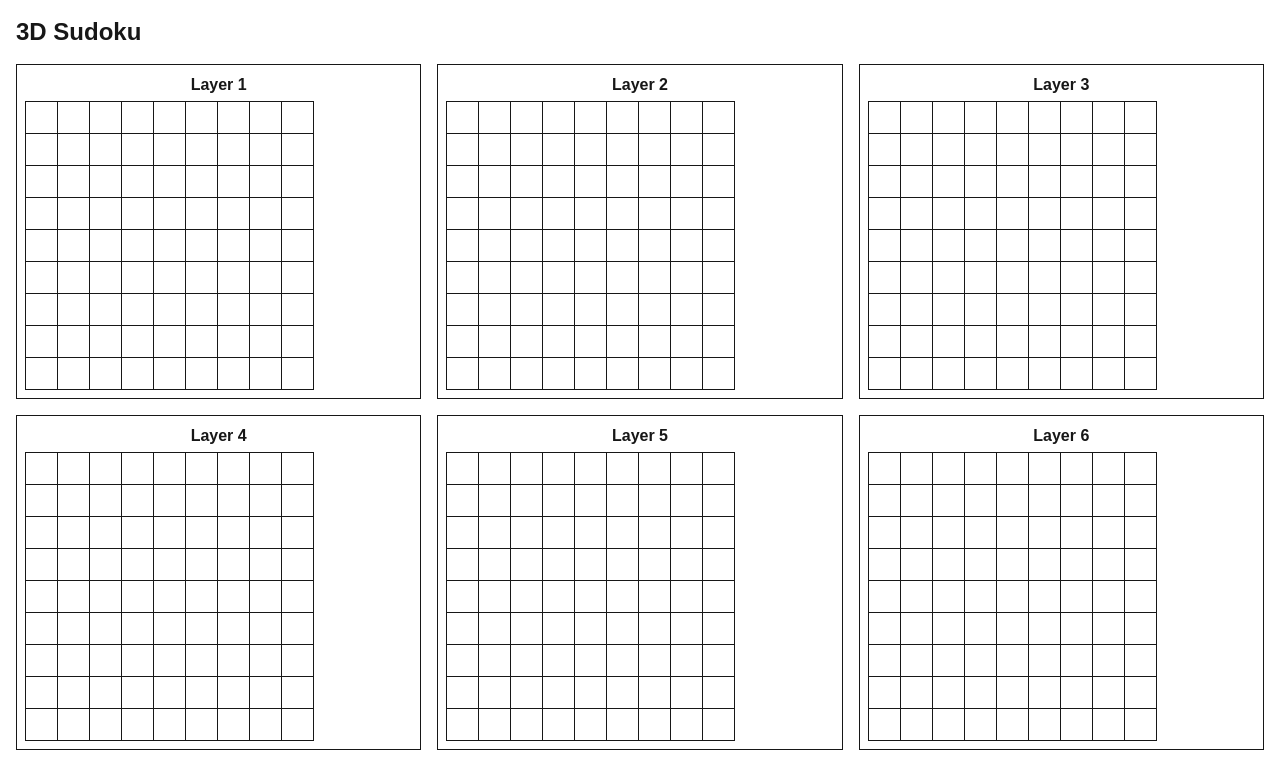
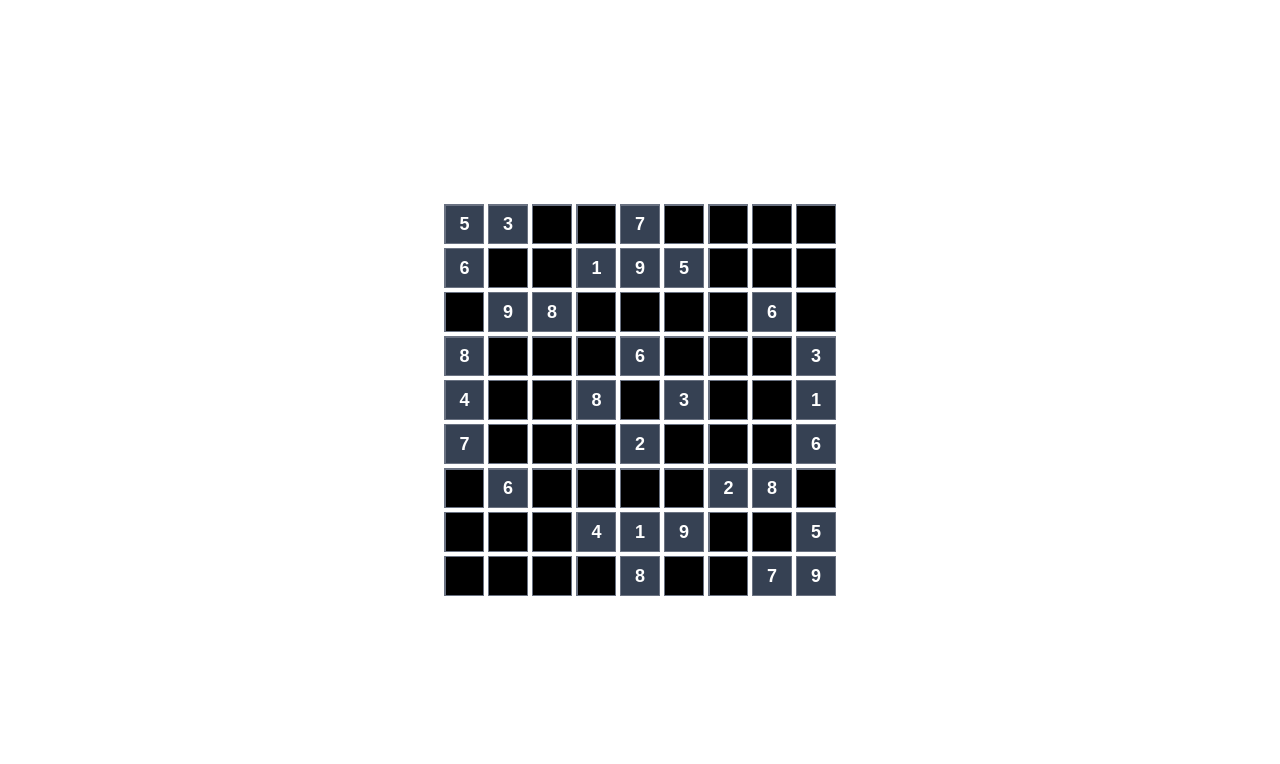
Before and after one commit to ronxldwilson/3D-Sudoku, a Next.js app: page / in a window 1280 px wide. Shown: the top 764 px of the page. Built offline with nearby package versions, Linux system fonts and the light colour scheme.

Commit message:
first steps, normal sudoku

```diff
--- a/src/app/page.js
+++ b/src/app/page.js
@@ -1,35 +1,87 @@
-'use client'
+'use client';
+
 import { useState } from 'react';
-import CubeGrid from '../components/CubeGrid';
-import { emptyCube } from '../lib/data';
-import { isValidSudoku, isVerticallyValid } from '../lib/validator';
 
-export default function Home() {
-  const [cube, setCube] = useState(emptyCube);
+export default function SudokuBoard() {
+  const puzzle = [
+    ['5', '3', '', '', '7', '', '', '', ''],
+    ['6', '', '', '1', '9', '5', '', '', ''],
+    ['', '9', '8', '', '', '', '', '6', ''],
+    ['8', '', '', '', '6', '', '', '', '3'],
+    ['4', '', '', '8', '', '3', '', '', '1'],
+    ['7', '', '', '', '2', '', '', '', '6'],
+    ['', '6', '', '', '', '', '2', '8', ''],
+    ['', '', '', '4', '1', '9', '', '', '5'],
+    ['', '', '', '', '8', '', '', '7', '9'],
+  ];
 
-  // Updates the value of a specific cell in the 3D cube
-  function updateCell(layer, row, col, value) {
-    const updated = JSON.parse(JSON.stringify(cube));
-    updated[layer][row][col] = value;
-    setCube(updated);
-  }
+  const [board, setBoard] = useState(puzzle);
 
-  function checkAll() {
-    const allLayersValid = cube.every(grid => isValidSudoku(grid));
-    const verticalValid = isVerticallyValid(cube);
-    alert(`All Sudoku Layers Valid: ${allLayersValid}\nVertical Uniqueness Valid: ${verticalValid}`);
-  }
+  const isPrefilled = (row, col) => puzzle[row][col] !== '';
+
+  const isValid = (row, col, value) => {
+    if (value === '') return true;
+
+    // Check row
+    for (let i = 0; i < 9; i++) {
+      if (i !== col && board[row][i] === value) return false;
+    }
+
+    // Check column
+    for (let i = 0; i < 9; i++) {
+      if (i !== row && board[i][col] === value) return false;
+    }
+
+    // Check 3x3 box
+    const startRow = Math.floor(row / 3) * 3;
+    const startCol = Math.floor(col / 3) * 3;
+    for (let r = startRow; r < startRow + 3; r++) {
+      for (let c = startCol; c < startCol + 3; c++) {
+        if ((r !== row || c !== col) && board[r][c] === value) return false;
+      }
+    }
+
+    return true;
+  };
+
+  const handleChange = (row, col, value) => {
+    if (value === '' || /^[1-9]$/.test(value)) {
+      const newBoard = board.map((r) => [...r]);
+      newBoard[row][col] = value;
+      setBoard(newBoard);
+    }
+  };
 
   return (
-    <div className="p-4">
-      <h1 className="text-2xl font-bold mb-4">3D Sudoku</h1>
-      <CubeGrid cube={cube} updateCell={updateCell} />
-      <button
-        onClick={checkAll}
-        className="mt-4 bg-green-600 text-white px-4 py-2 rounded"
-      >
-        Validate Cube
-      </button>
+    <div className="p-4  min-h-screen flex items-center justify-center">
+      <div className="grid grid-rows-9 gap-1">
+        {board.map((row, rowIndex) => (
+          <div key={rowIndex} className="flex gap-1">
+            {row.map((cell, colIndex) => {
+              const value = board[rowIndex][colIndex];
+              const valid = isValid(rowIndex, colIndex, value);
+
+              return (
+                <input
+                  key={`${rowIndex}-${colIndex}`}
+                  className={`w-10 h-10 text-center text-white text-lg font-semibold
+                    focus:outline-none border
+                    ${colIndex % 3 === 0 ? 'border-l-2' : 'border-l'}
+                    ${rowIndex % 3 === 0 ? 'border-t-2' : 'border-t'}
+                    ${isPrefilled(rowIndex, colIndex) ? 'bg-gray-700 cursor-not-allowed' : 'bg-black'}
+                    ${!valid && !isPrefilled(rowIndex, colIndex) ? 'border-red-500' : 'border-gray-500'}`}
+                  maxLength={1}
+                  value={value}
+                  disabled={isPrefilled(rowIndex, colIndex)}
+                  onChange={(e) =>
+                    handleChange(rowIndex, colIndex, e.target.value)
+                  }
+                />
+              );
+            })}
+          </div>
+        ))}
+      </div>
     </div>
   );
 }
--- a/src/components/CubeGrid.js
+++ b/src/components/CubeGrid.js
@@ -1,31 +1,34 @@
 export default function CubeGrid({ cube, updateCell }) {
   return (
-    <div className="grid grid-cols-3 gap-4">
-      {cube.map((layer, layerIndex) => (
-        <div key={layerIndex} className="border p-2">
-          <div className="text-center font-bold mb-1">Layer {layerIndex + 1}</div>
-          <table className="table-fixed border border-black">
-            <tbody>
-              {layer.map((row, rowIndex) => (
-                <tr key={rowIndex}>
-                  {row.map((value, colIndex) => (
-                    <td key={colIndex} className="border text-center w-8 h-8">
-                      <input
-                        type="number"
-                        min="1"
-                        max="9"
-                        value={value || ''}
-                        onChange={(e) =>
-                          updateCell(layerIndex, rowIndex, colIndex, parseInt(e.target.value) || 0)
-                        }
-                        className="w-full text-center"
-                      />
-                    </td>
-                  ))}
-                </tr>
-              ))}
-            </tbody>
-          </table>
+    <div className="grid grid-cols-5 gap-8">
+      {cube.map((grid, layerIndex) => (
+        <div key={layerIndex} className="space-y-2">
+          <h2 className="text-xl font-semibold mb-1">Layer {layerIndex + 1}</h2>
+          <div className="grid grid-cols-9 gap-0">
+            {grid.map((row, rowIndex) =>
+              row.map((value, colIndex) => {
+                const key = `${layerIndex}-${rowIndex}-${colIndex}`;
+                const borderClasses = `
+                  border
+                  ${rowIndex % 3 === 0 ? 'border-t-2' : 'border-t'}
+                  ${colIndex % 3 === 0 ? 'border-l-2' : 'border-l'}
+                  ${rowIndex === 8 ? 'border-b-2' : ''}
+                  ${colIndex === 8 ? 'border-r-2' : ''}
+                `;
+
+                return (
+                  <input
+                    key={key}
+                    type="text"
+                    maxLength={1}
+                    value={value || ''}
+                    onChange={(e) => updateCell(layerIndex, rowIndex, colIndex, e.target.value)}
+                    className={`w-10 h-10 text-center bg-white dark:bg-gray-700 text-black dark:text-white ${borderClasses}`}
+                  />
+                );
+              })
+            )}
+          </div>
         </div>
       ))}
     </div>
--- a/src/lib/data.js
+++ /dev/null
@@ -1,4 +0,0 @@
-// cube[layer][row][col] — 9 layers of 9x9 sudoku
-export const emptyCube = Array.from({ length: 9 }, () =>
-  Array.from({ length: 9 }, () => Array(9).fill(0))
-);
--- a/src/lib/validator.js
+++ /dev/null
@@ -1,44 +0,0 @@
-// Check if a 9x9 grid is a valid Sudoku
-export function isValidSudoku(grid) {
-  const isValidBlock = (block) => {
-    const seen = new Set();
-    for (const num of block) {
-      if (num === 0) continue; // Skip empty
-      if (seen.has(num)) return false;
-      seen.add(num);
-    }
-    return true;
-  };
-
-  for (let i = 0; i < 9; i++) {
-    const row = grid[i];
-    const col = grid.map(r => r[i]);
-    const square = [];
-    for (let r = Math.floor(i / 3) * 3; r < Math.floor(i / 3) * 3 + 3; r++) {
-      for (let c = (i % 3) * 3; c < (i % 3) * 3 + 3; c++) {
-        square.push(grid[r][c]);
-      }
-    }
-    if (!isValidBlock(row) || !isValidBlock(col) || !isValidBlock(square)) {
-      return false;
-    }
-  }
-
-  return true;
-}
-
-// Check if each vertical column is unique through layers
-export function isVerticallyValid(cube) {
-  for (let row = 0; row < 9; row++) {
-    for (let col = 0; col < 9; col++) {
-      const seen = new Set();
-      for (let layer = 0; layer < 9; layer++) {
-        const value = cube[layer][row][col];
-        if (value === 0) continue;
-        if (seen.has(value)) return false;
-        seen.add(value);
-      }
-    }
-  }
-  return true;
-}
```
Also changed, not shown: package.json (+6 -4 lines), 1 other file (tests, documents, lock files or other folders).
